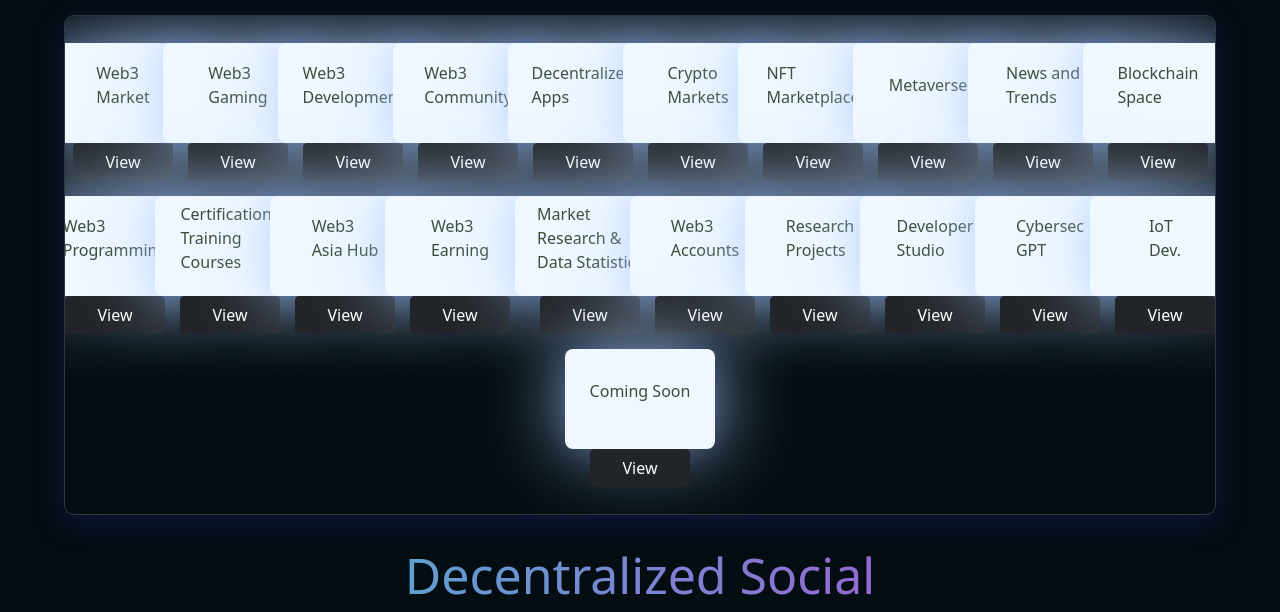
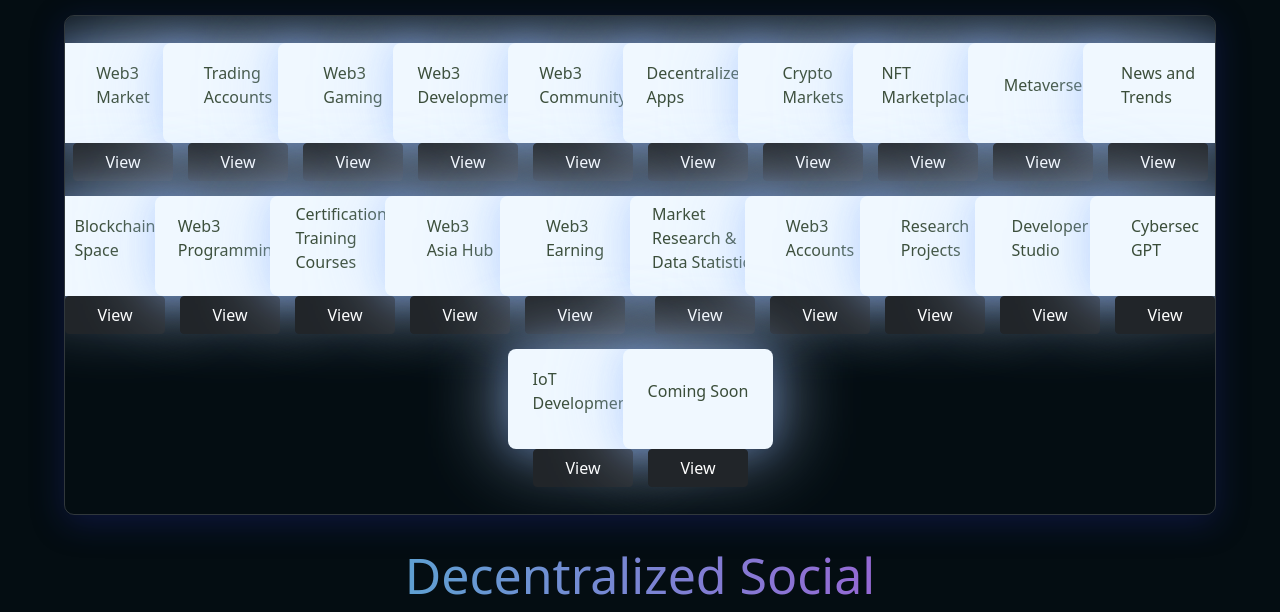
Before and after one commit to BryLim-AI/Web3, a plain HTML site: page docs/index.html in a window 1280 px wide. Shown: the part 775-1387 px from the top of the page. Drawn offline with nearby package versions, Linux system fonts and the light colour scheme.

Commit message:
update Index

```diff
--- a/docs/index.html
+++ b/docs/index.html
@@ -24,6 +24,13 @@
                     <p>Web3 <br> Market</p>
                 </div>
                 <a href="./web3Market.html" class="btn btn-dark">View</a>
+            </div>
+
+            <div class="glassItem hvr-grow">
+                <div class="cardContainer">
+                    <p>Trading <br> Accounts </p>
+                </div>
+                <a href="https://1drv.ms/x/s!AtcXbQ8f5MSNnwJCE59HHLkS-7Jq?e=WTS9mZ" class="btn btn-dark">View</a>
             </div>
 
             <div class="glassItem hvr-grow">
@@ -154,7 +161,7 @@
 
             <div class="glassItem hvr-grow">
                 <div class="cardContainer">
-                    <p>IoT <br> Dev.</p>
+                    <p>IoT <br> Development</p>
                 </div>
                 <a href="./iot.html" class="btn btn-dark">View</a>
             </div>
```
